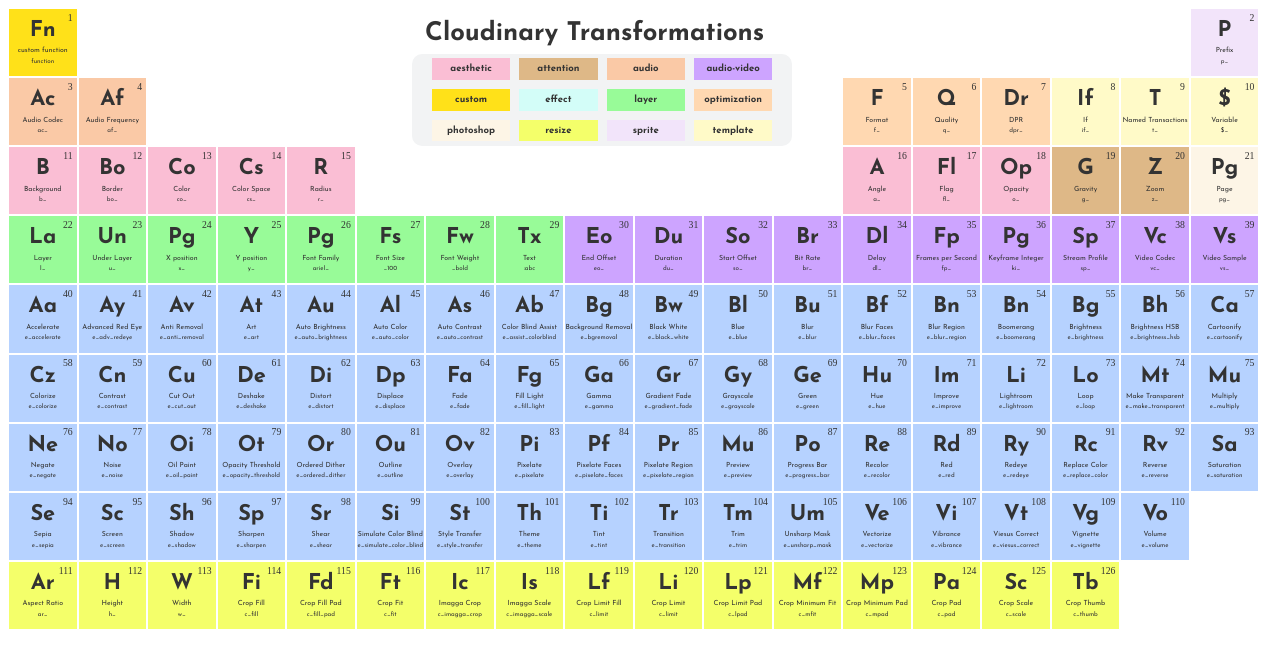
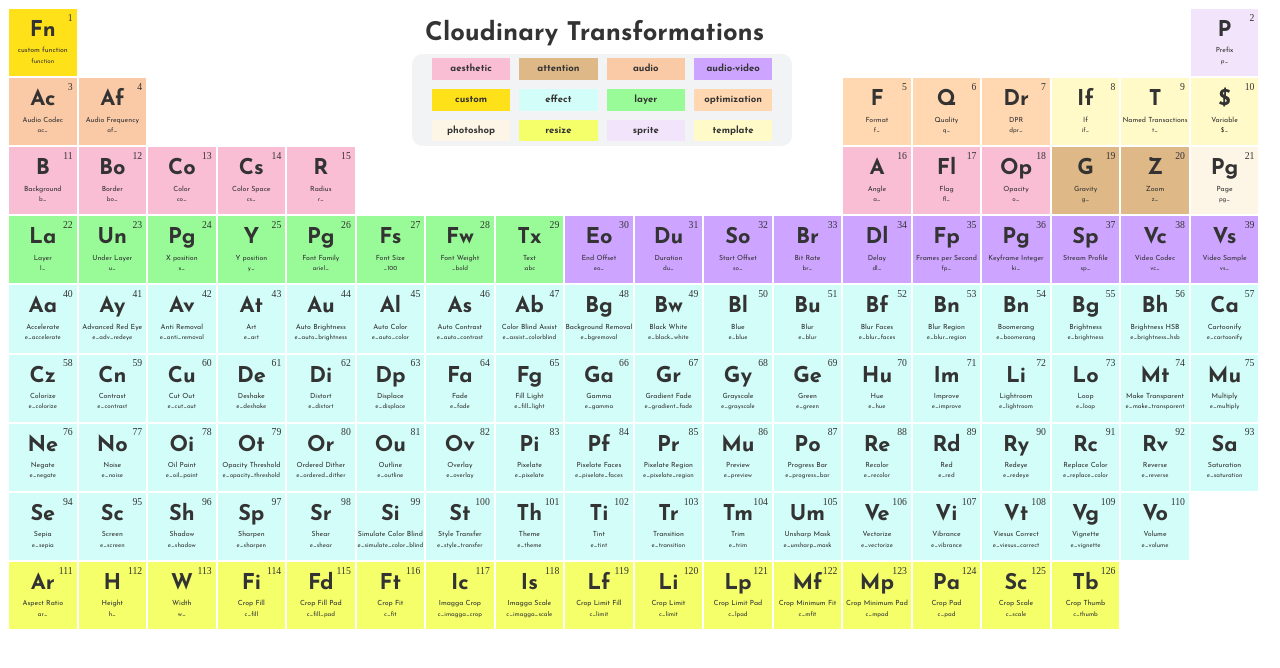
Before and after one commit to rebeccapeltz/cld-periodic-table, a React (Create React App) app: page / in a window 1280 px wide. Shown: the top 668 px of the page. Built offline with nearby package versions, Linux system fonts and the light colour scheme.

Commit message:
fix effect color

```diff
--- a/src/styles/Element.scss
+++ b/src/styles/Element.scss
@@ -108,7 +108,7 @@
 }
 
 div.Element.effect {
-  background-color: #b6d2ff;
+  background-color: #d3fdf8;
 }
 
 div.Element.resize {
```
Also changed, not shown: 2 other files (tests, documents, lock files or other folders).
